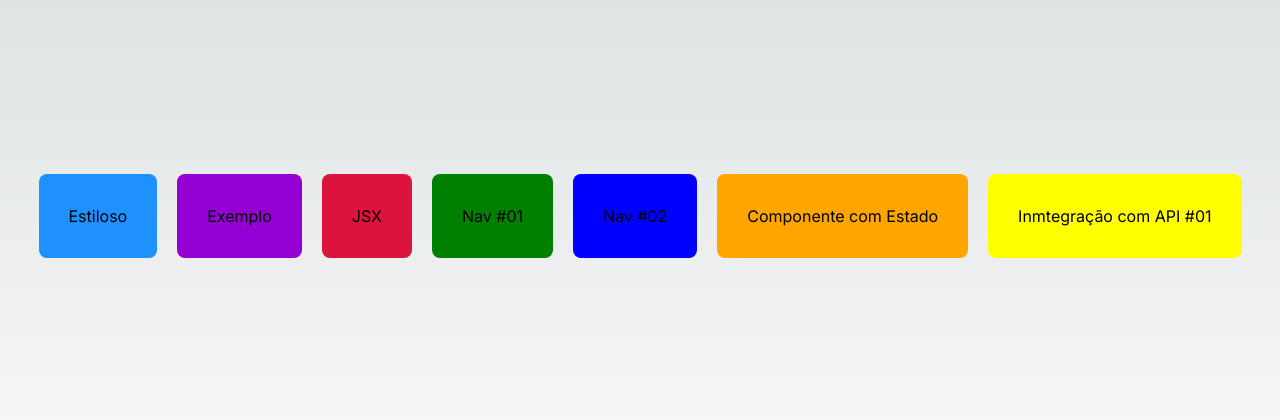
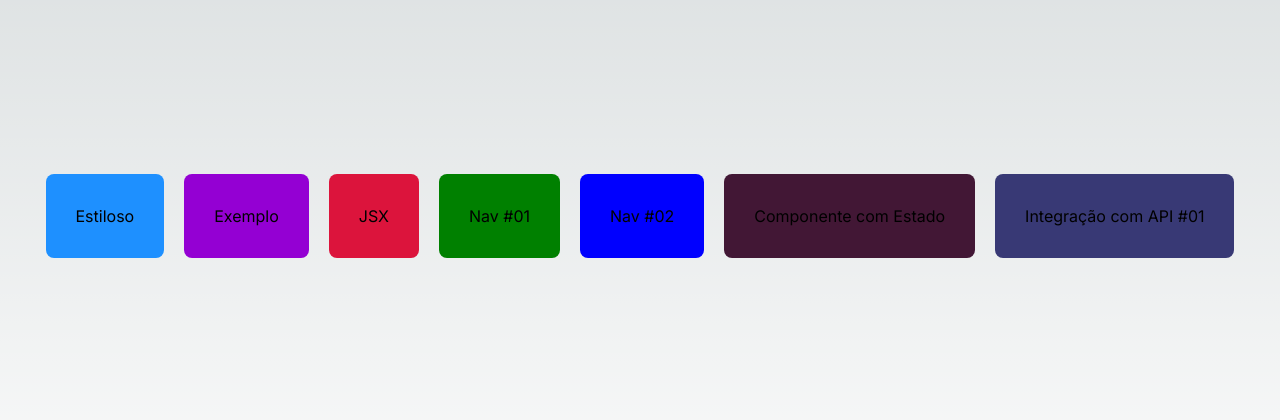
Before and after one commit to alerodrigues-ard/Cod3r-React-Next-2023, a Next.js app in the folder fundamentos/: page / in a window 1280 px wide. Shown: the part 184-604 px from the top of the page. Built offline with nearby package versions, Linux system fonts and the light colour scheme.

Commit message:
Fundamentos Next.js e React
Retirada de styles inline

```diff
--- a/fundamentos/src/app/page.tsx
+++ b/fundamentos/src/app/page.tsx
@@ -16,8 +16,8 @@ export default function Home() {
       <Navegador texto="JSX" destino="/jsx" cor="crimson"></Navegador>
       <Navegador texto="Nav #01" destino="/navegacao" cor="green"></Navegador>
       <Navegador texto="Nav #02" destino="/cliente/sp/Cliente123" cor="blue"></Navegador>
-      <Navegador texto="Componente com Estado" destino="/estado" cor="orange"></Navegador>
-      <Navegador texto="Inmtegração com API #01" destino="/integracao_1" cor="yellow"></Navegador>
+      <Navegador texto="Componente com Estado" destino="/estado" cor="#421735"></Navegador>
+      <Navegador texto="Integração com API #01" destino="/integracao_1" cor="#383975"></Navegador>
     </div>
   )
 }
--- a/fundamentos/src/components/Navegador.tsx
+++ b/fundamentos/src/components/Navegador.tsx
@@ -4,7 +4,7 @@ import styles from "../styles/Navegador.module.css"
 export default function Navegador(props: any) {
   return (
     <div>
-      <Link href={props.destino}>
+      <Link href={props.destino} passHref>
         <div className={styles.navegador} style ={{
           backgroundColor: props.cor ?? 'dodgerblue'
         }}>
--- a/fundamentos/src/pages/cliente/[filial]/[codigo].tsx
+++ b/fundamentos/src/pages/cliente/[filial]/[codigo].tsx
@@ -7,7 +7,7 @@ export default function ClientePorCodigo() {
   return (
     // TODO: Retirar inline style quando passar a usar CSS
     <Layout titulo="Navegação Dinâmica">
-      <div style={{ color: "#fff" }}>
+      <div>
         <div>Código: {router.query.codigo}</div>
         <div>Filial: {router.query.filial}</div>
       </div>
--- a/fundamentos/src/pages/estado.tsx
+++ b/fundamentos/src/pages/estado.tsx
@@ -10,7 +10,7 @@ export default function Estado() {
   return (
     // TODO: Retirar inline style quando passar a usar CSS
     <Layout titulo="Componente com Estado">
-      <div style={{color: "#fff"}}>
+      <div>
         <div>{numero}</div>
         <button type="button" onClick={incrementar}>Incrementar</button>
       </div>
--- a/fundamentos/src/pages/exemplo.tsx
+++ b/fundamentos/src/pages/exemplo.tsx
@@ -9,7 +9,7 @@ export default function Exemplo() {
   return (
     // TODO: Retirar inline style quando passar a usar CSS
     <Layout titulo="Usando Componentes">
-      <div style={{color: color, backgroundColor: background}}>
+      <div>
         <Cabecalho titulo="Next.js & React"/>
         <Cabecalho titulo="Aprendendo Next na prática"/>
       </div>
--- a/fundamentos/src/pages/integracao_1.tsx
+++ b/fundamentos/src/pages/integracao_1.tsx
@@ -21,8 +21,7 @@ export default function Integracao() {
 
   return (
     <Layout>
-      <div style={{color: "#fff"}}>
-
+      <div>
         <div>
           <input type="number" value={codigo}
             onChange={e => setCodigo(e.target.value)}/>
--- a/fundamentos/src/pages/jsx.tsx
+++ b/fundamentos/src/pages/jsx.tsx
@@ -10,9 +10,9 @@ export default function Jsx() {
     return <h2>{"muito legal".toUpperCase()}</h2>
   }
   return (
+  // TODO: Retirar inline style quando passar a usar CSS
     <Layout titulo="Entendendo o JSX">
-  // TODO: Retirar inline style quando passar a usar CSS
-      <div style={{color: color, backgroundColor: background}}>
+      <div>
         {titulo}
         {subtitulo()}
         <p>{JSON.stringify({ nome: "João", idade: 30 })}</p>
--- a/fundamentos/src/styles/Layout.module.css
+++ b/fundamentos/src/styles/Layout.module.css
@@ -24,6 +24,7 @@
 }
 
 .conteudo {
+  color: white;
   background-color: black;
   padding: 25px;
   height: 100%;
```
